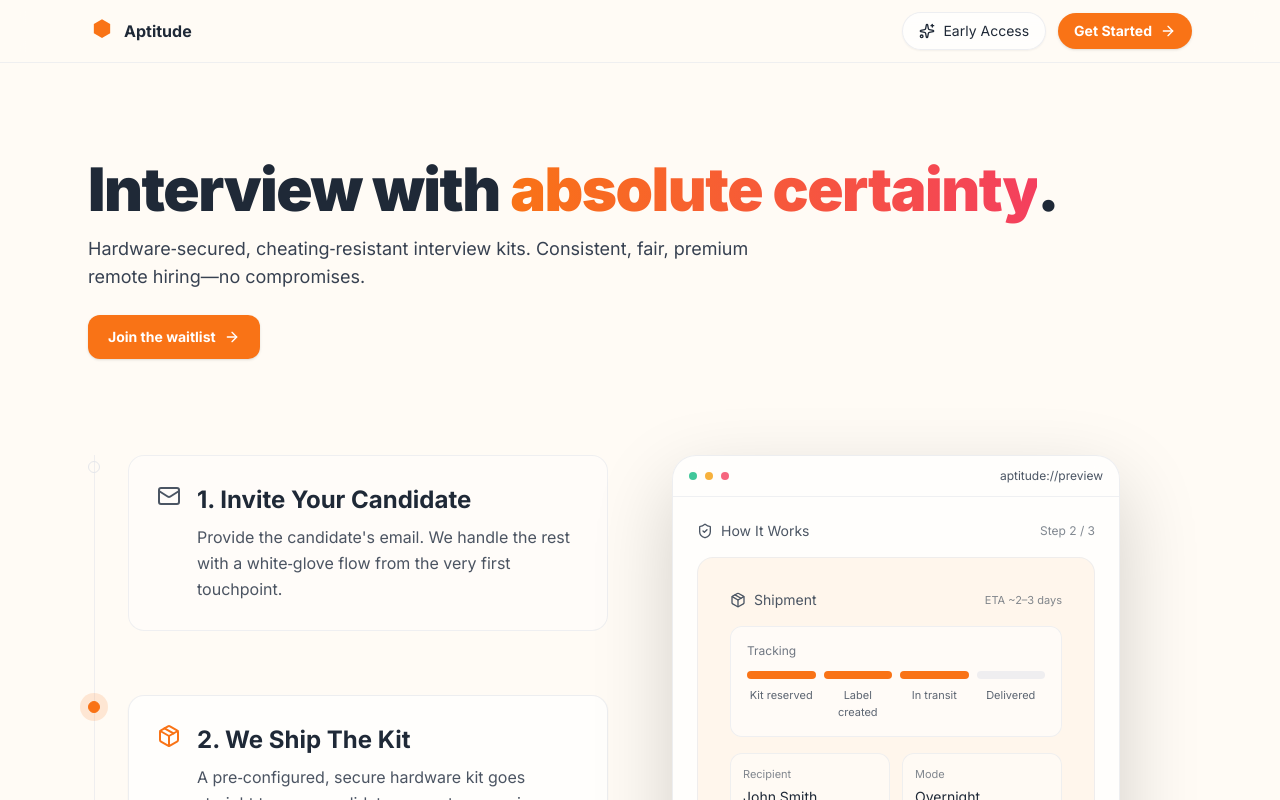
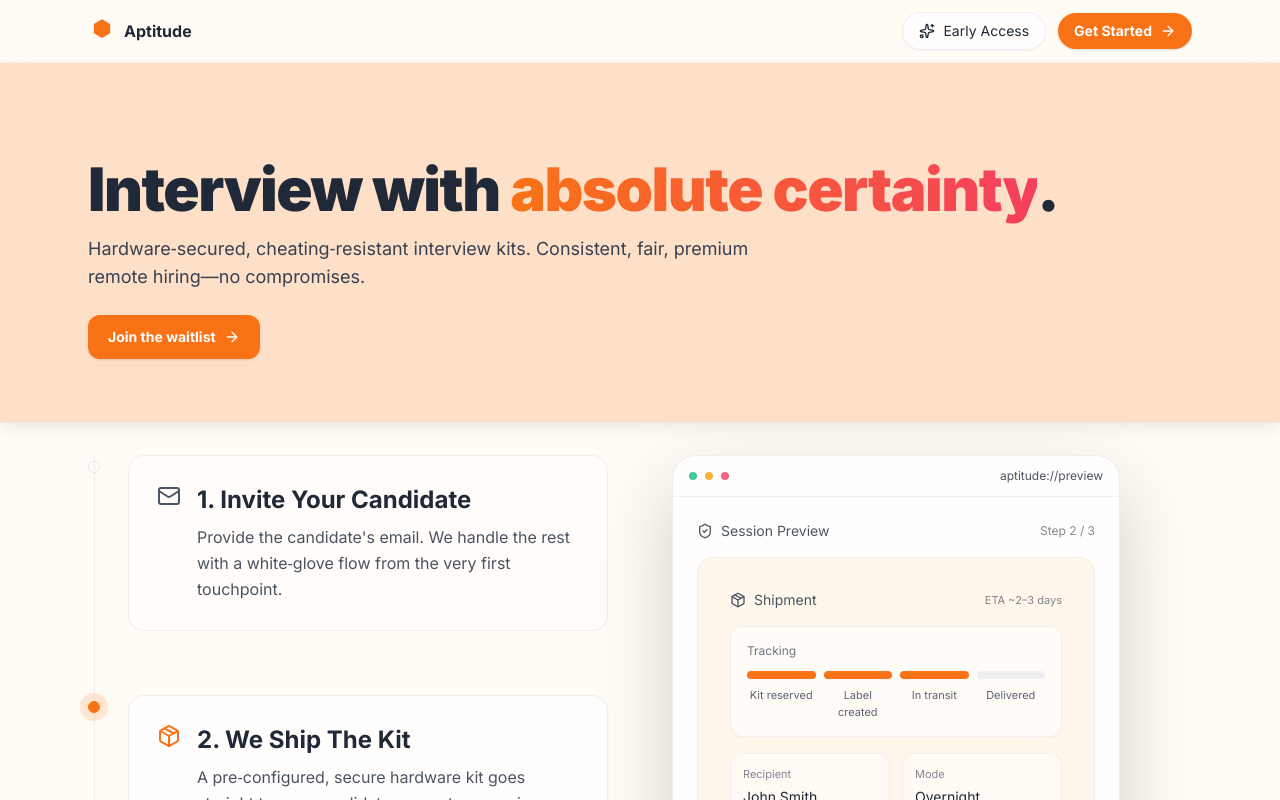
Before and after one commit to Aptitude-Interviews/aptitude-landing, a React (Vite) app: page / in a window 1280 px wide. Shown: the top 800 px of the page. Built offline with nearby package versions, Linux system fonts and the light colour scheme.

Commit message:
"fix: background bar"

```diff
--- a/src/App.jsx
+++ b/src/App.jsx
@@ -194,7 +194,7 @@ function DeviceMock({ currentStep }) {
         <div className="mb-4 flex items-center justify-between">
           <div className="flex items-center gap-2 text-sm text-secondary">
             <ShieldCheck className="h-4 w-4" />
-            <span>How It Works</span>
+            <span>Session Preview</span>
           </div>
           <div className="text-xs text-secondary/70">Step {currentStep + 1} / {steps.length}</div>
         </div>
@@ -405,7 +405,9 @@ export default function AptitudeLanding() {
       <main>
         {/* Hero */}
         <section className="relative">
-          <div className="mx-auto max-w-6xl px-6 pt-16 md:pt-24 pb-12">
+          {/* Hero accent band for contrast/pop */}
+          <div aria-hidden className="pointer-events-none absolute inset-x-0 top-0 z-0 h-[280px] md:h-[360px] bg-orange-500/20 backdrop-blur-md border-b border-border/60 shadow-[0_4px_15px_rgba(0,0,0,0.08)]" />
+          <div className="relative z-10 mx-auto max-w-6xl px-6 pt-16 md:pt-24 pb-12">
             <motion.h1
               initial={{ opacity: 0, y: 12 }}
               animate={{ opacity: 1, y: 0 }}
```
